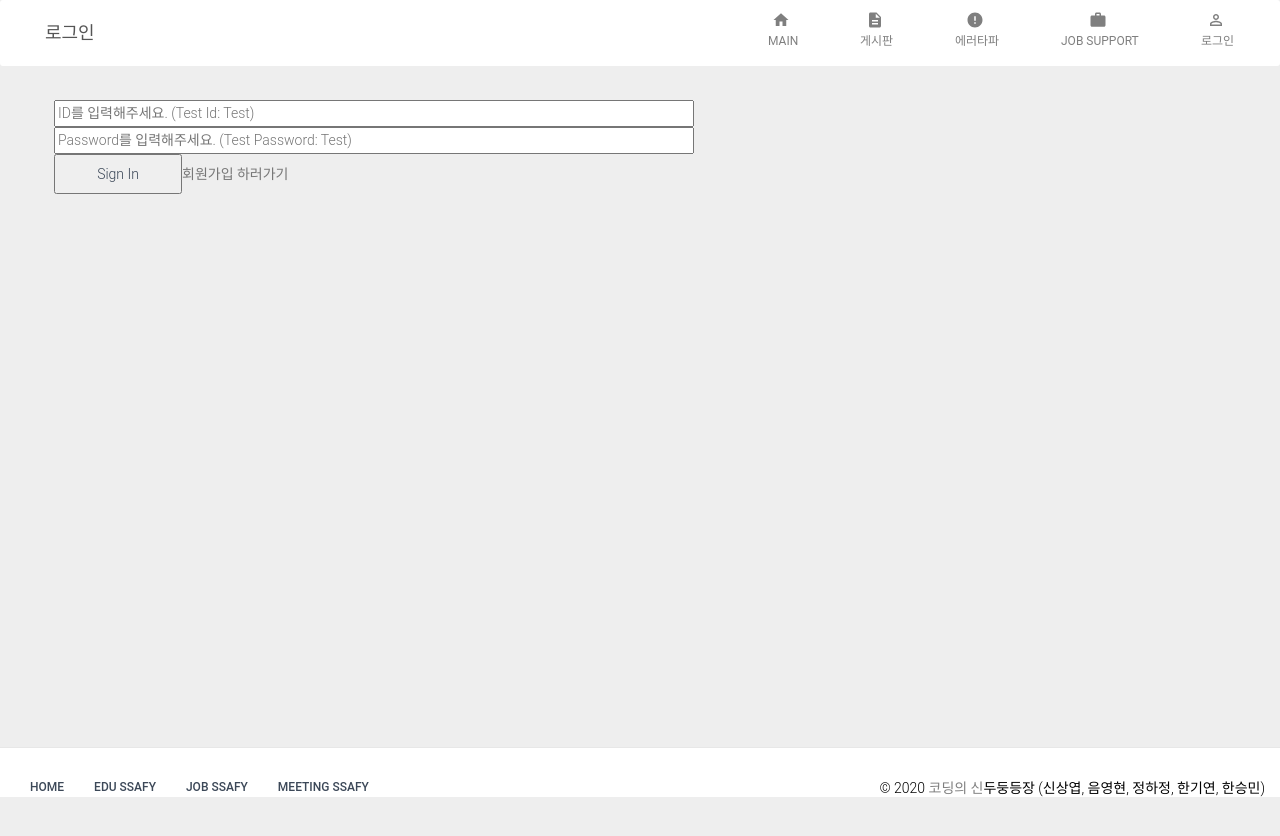
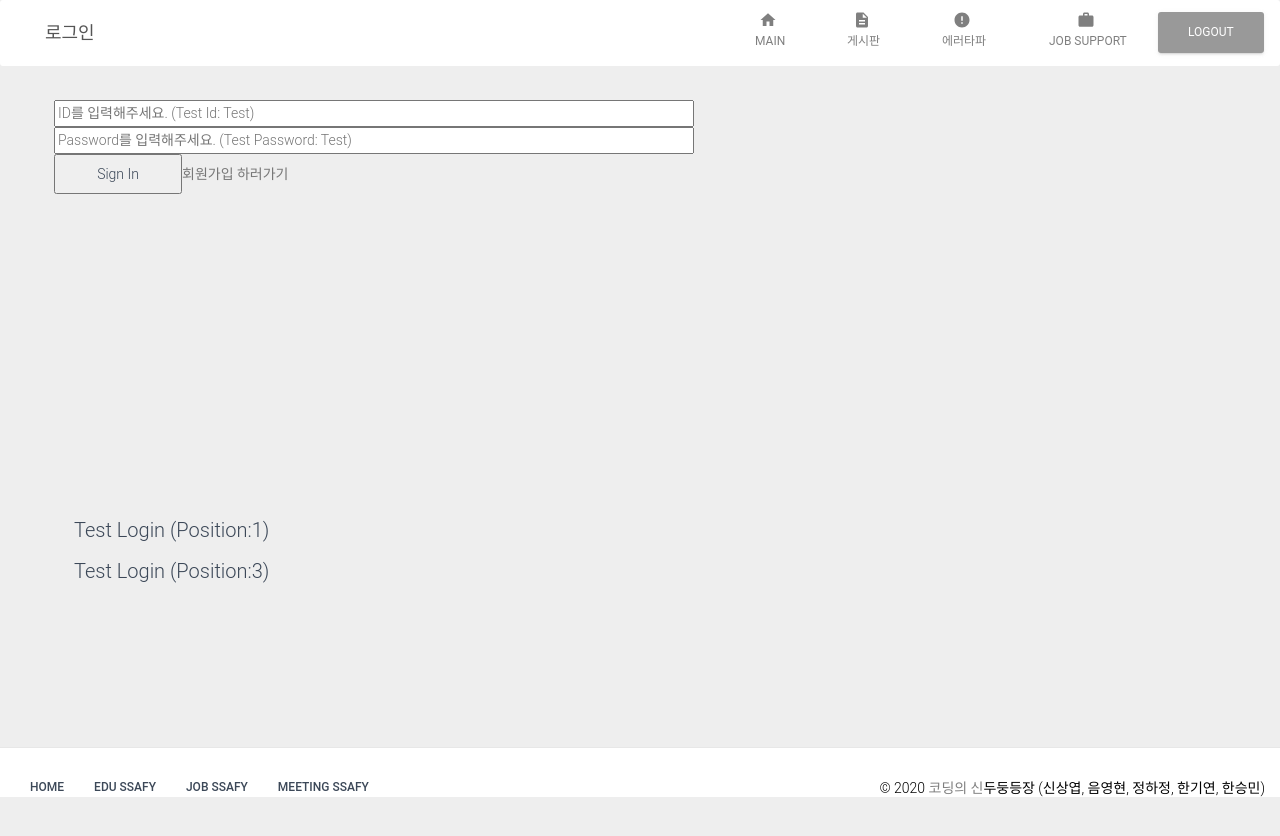
Before and after one commit to Han-kiyeon/SSAFY_PLUS, a React app in the folder frontend/: page /auth/signIn in a window 1280 px wide. Shown: the top 836 px of the page. Built offline with nearby package versions, Linux system fonts and the light colour scheme; sample sign-in values are in the browser's storage; a web font is replaced by a local one; what @react-pdf/renderer would draw is missing.

Commit message:
20200530 | 로그인 테스트 계정 추가 | 음영현

```diff
--- a/frontend/src/components/Navbar/Navbar.js
+++ b/frontend/src/components/Navbar/Navbar.js
@@ -19,6 +19,10 @@ import { NavLink } from "react-router-dom";
 
 const useStyles = makeStyles(styles);
 
+async function LogOut() {
+  await sessionStorage.clear();
+  window.location.reload();
+}
 export default function Header(props) {
   const classes = useStyles();
 
@@ -46,7 +50,8 @@ export default function Header(props) {
           (prop.layout === "/plus" &&
             prop.path !== "/postList" &&
             !prop.path.startsWith("/portfolio/")) ||
-          prop.path === "/signIn"
+          (prop.path === "/signIn" &&
+            sessionStorage.getItem("user_email") === null)
         ) {
           return (
             <Button
@@ -74,6 +79,9 @@ export default function Header(props) {
           );
         }
       })}
+      {sessionStorage.getItem("user_email") !== null && (
+        <Button onClick={LogOut}>Logout</Button>
+      )}
     </div>
   );
 
--- a/frontend/src/components/Sidebar/Sidebar.js
+++ b/frontend/src/components/Sidebar/Sidebar.js
@@ -13,8 +13,14 @@ import ListItemText from "@material-ui/core/ListItemText";
 import Icon from "@material-ui/core/Icon";
 // core components
 import styles from "assets/jss/material-dashboard-react/components/sidebarStyle.js";
+import Button from "components/CustomButtons/Button.js";
 
 const useStyles = makeStyles(styles);
+
+async function LogOut() {
+  await sessionStorage.clear();
+  window.location.reload();
+}
 
 export default function Sidebar(props) {
   const classes = useStyles();
@@ -30,7 +36,8 @@ export default function Sidebar(props) {
           (prop.layout === "/plus" &&
             prop.path !== "/postList" &&
             !prop.path.startsWith("/portfolio/")) ||
-          prop.path === "/signIn"
+          (prop.path === "/signIn" &&
+            sessionStorage.getItem("user_email") === null)
         ) {
           var activePro = " ";
           var listItemClasses = classNames({
@@ -69,6 +76,9 @@ export default function Sidebar(props) {
           );
         }
       })}
+      {sessionStorage.getItem("user_email") !== null && (
+        <Button onClick={LogOut}>Logout</Button>
+      )}
     </List>
   );
   var brand1 = (
--- a/frontend/src/routes.js
+++ b/frontend/src/routes.js
@@ -4,7 +4,7 @@ import Assignment from "@material-ui/icons/Assignment";
 import Description from "@material-ui/icons/Description";
 import PermIdentity from "@material-ui/icons/PermIdentity";
 import WorkIcon from "@material-ui/icons/Work";
-import ErrorIcon from '@material-ui/icons/Error';
+import ErrorIcon from "@material-ui/icons/Error";
 
 // 레이아웃에 입힐 뷰들
 import Main from "views/Main/Main.js";
--- a/frontend/src/views/Auth/SignIn/SignInContainer.tsx
+++ b/frontend/src/views/Auth/SignIn/SignInContainer.tsx
@@ -17,6 +17,7 @@ export default class extends React.Component<{}, SignInIState> {
   };
   componentDidMount() {
     window.scrollTo(0, 0);
+    console.log(sessionStorage.getItem("user_email"));
   }
   handleSubmit = (event: React.FormEvent) => {
     event.preventDefault();
@@ -24,6 +25,20 @@ export default class extends React.Component<{}, SignInIState> {
       console.log("login 요청");
       this.Login();
     }
+  };
+  loginTest1 = async (event: React.FormEvent) => {
+    console.log("test 로그인 요청1");
+    await window.sessionStorage.setItem("user_name", "Test1");
+    await window.sessionStorage.setItem("user_email", "test1@gmail.com");
+    await window.sessionStorage.setItem("user_position", "1");
+    window.location.href = "http://localhost:3000/plus/main";
+  };
+  loginTest2 = async (event: React.FormEvent) => {
+    console.log("test 로그인 요청2");
+    await window.sessionStorage.setItem("user_name", "Test2");
+    await window.sessionStorage.setItem("user_email", "test2@gmail.com");
+    await window.sessionStorage.setItem("user_position", "3");
+    window.location.href = "http://localhost:3000/plus/main";
   };
 
   Login = async () => {
@@ -58,6 +73,8 @@ export default class extends React.Component<{}, SignInIState> {
         error={error}
         updateTerm={this.updateTerm}
         handleSubmit={this.handleSubmit}
+        loginTest1={this.loginTest1}
+        loginTest2={this.loginTest2}
       />
     );
   }
--- a/frontend/src/views/Auth/SignIn/SignInPresenter.tsx
+++ b/frontend/src/views/Auth/SignIn/SignInPresenter.tsx
@@ -20,6 +20,13 @@ const Button = styled.button`
   height: 5vh;
   width: 10vw;
 `;
+const TestLogin = styled.form`
+  margin: 20px;
+  font-size: 20px;
+  :hover {
+    cursor: pointer;
+  }
+`;
 
 interface SignInIState {
   userId: string;
@@ -28,6 +35,8 @@ interface SignInIState {
   error: any;
   updateTerm: (event: React.ChangeEvent<HTMLInputElement>) => void;
   handleSubmit: (event: React.FormEvent) => void;
+  loginTest1: (event: React.FormEvent) => void;
+  loginTest2: (event: React.FormEvent) => void;
 }
 
 const SignInPresenter: React.FunctionComponent<SignInIState> = ({
@@ -37,6 +46,8 @@ const SignInPresenter: React.FunctionComponent<SignInIState> = ({
   error,
   updateTerm,
   handleSubmit,
+  loginTest1,
+  loginTest2,
 }) => (
   <>
     <Container>
@@ -62,6 +73,8 @@ const SignInPresenter: React.FunctionComponent<SignInIState> = ({
           <Link to={{ pathname: "/auth/signUp" }}>회원가입 하러가기</Link>
         </Form>
       </CardBox>
+      <TestLogin onClick={loginTest1}>Test Login (Position:1) </TestLogin>
+      <TestLogin onClick={loginTest2}>Test Login (Position:3) </TestLogin>
     </Container>
   </>
 );
```
